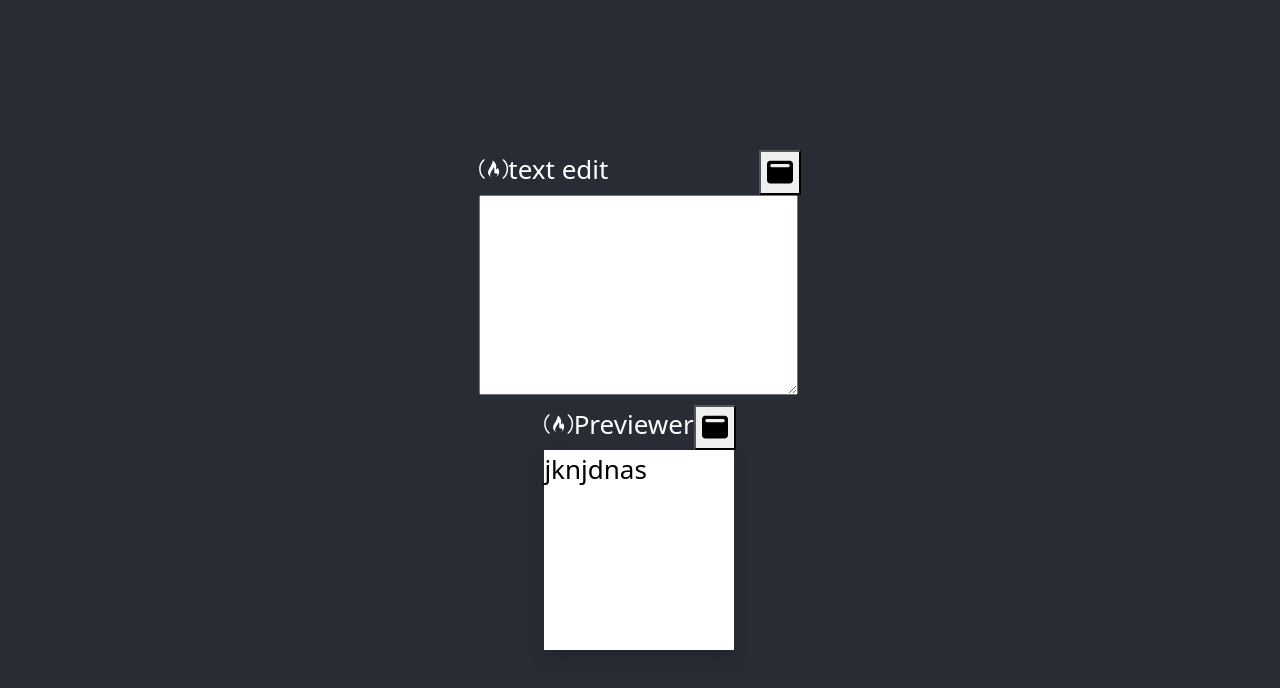
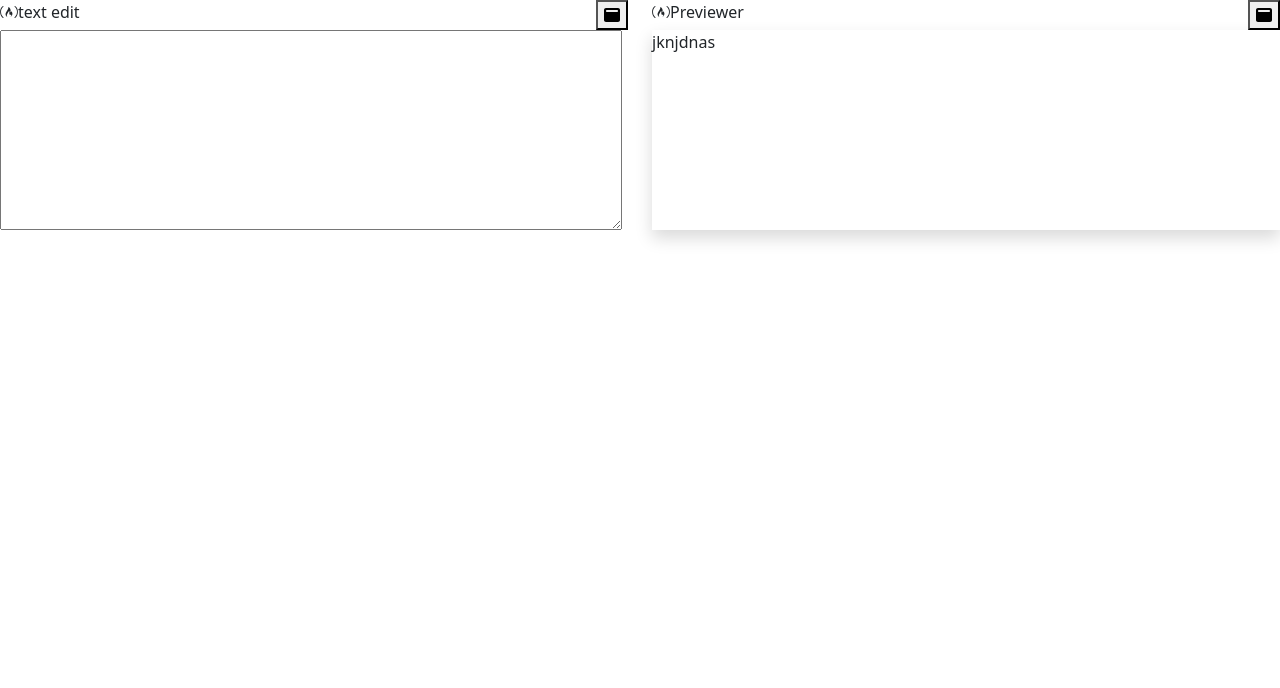
Before and after one commit to PabloPicas0/Markdown-Previewer, a React (Create React App) app: page / in a window 1280 px wide. Shown: the top 688 px of the page. Built offline with nearby package versions, Linux system fonts and the light colour scheme.

Commit message:
front work

```diff
--- a/src/App.css
+++ b/src/App.css
@@ -1,10 +1,6 @@
 .App-header {
   background-color: #282c34;
   min-height: 100vh;
-  display: flex;
-  flex-direction: column;
-  align-items: center;
-  justify-content: center;
   font-size: calc(10px + 2vmin);
   color: white;
 }
@@ -14,3 +10,7 @@
   width: 99%;
   min-height: 200px;
 }
+
+.text-preview {
+  min-height: 200px;
+}
--- a/src/App.js
+++ b/src/App.js
@@ -7,9 +7,13 @@ import Previewer from "./previewer";
 function App() {
   return (
     <div className="container-fluid p-0">
-      <div className=" App-header d-flex justify-cointent-center align-items-center">
-        <Editor />
-        <Previewer />
+      <div className="row">
+        <div className="col-lg-6 col-12">
+          <Editor />
+        </div>
+        <div className="col-lg-6 col-12">
+          <Previewer />
+        </div>
       </div>
     </div>
   );
--- a/src/previewer.js
+++ b/src/previewer.js
@@ -17,7 +17,7 @@ const previewer = () => {
           <FontAwesomeIcon icon={faWindowMaximize} />
         </button>
       </div>
-      <div className="text-area shadow bg-white">
+      <div className="text-preview shadow bg-white">
         <p>jknjdnas</p>
       </div>
     </div>
```
